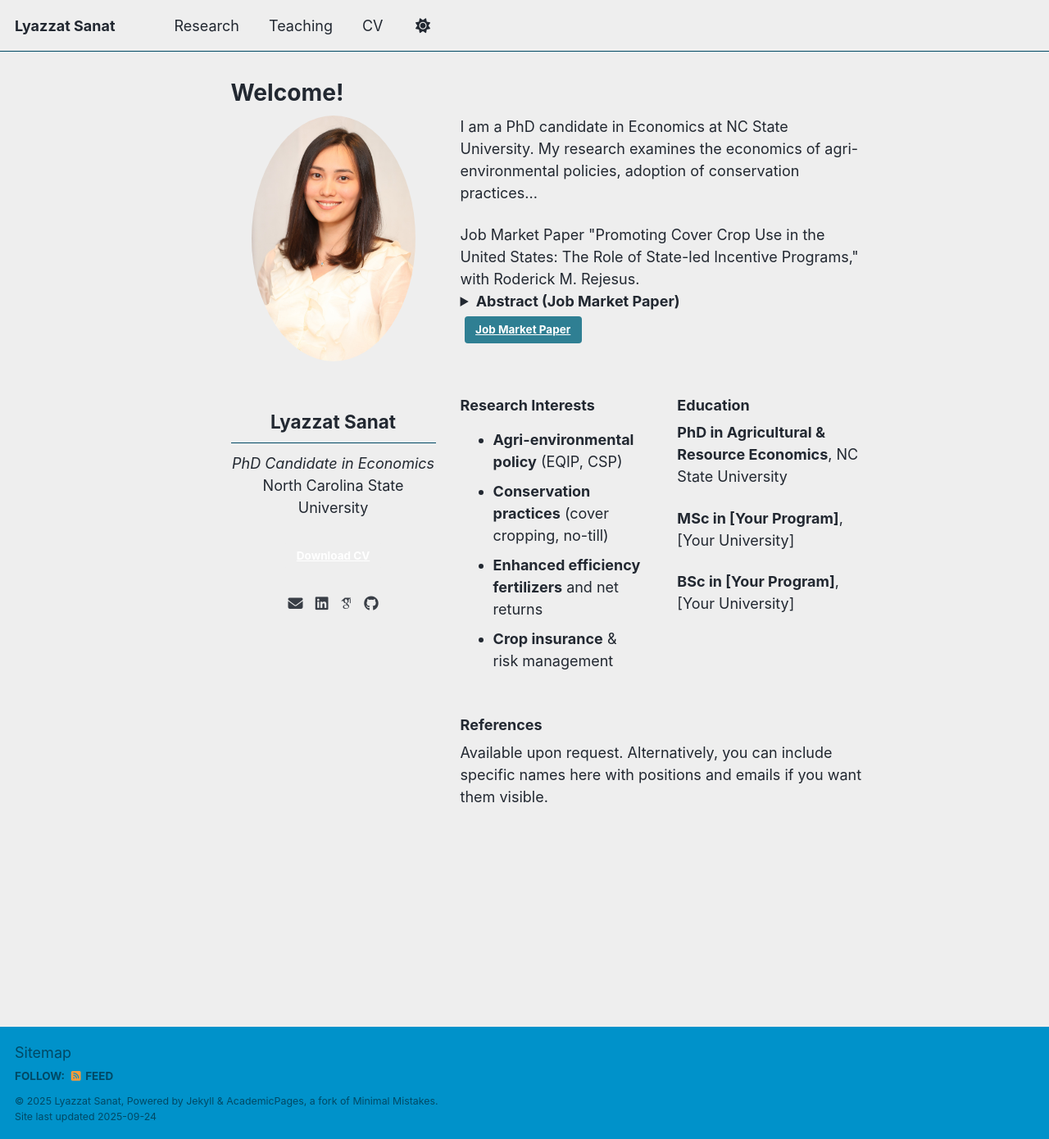
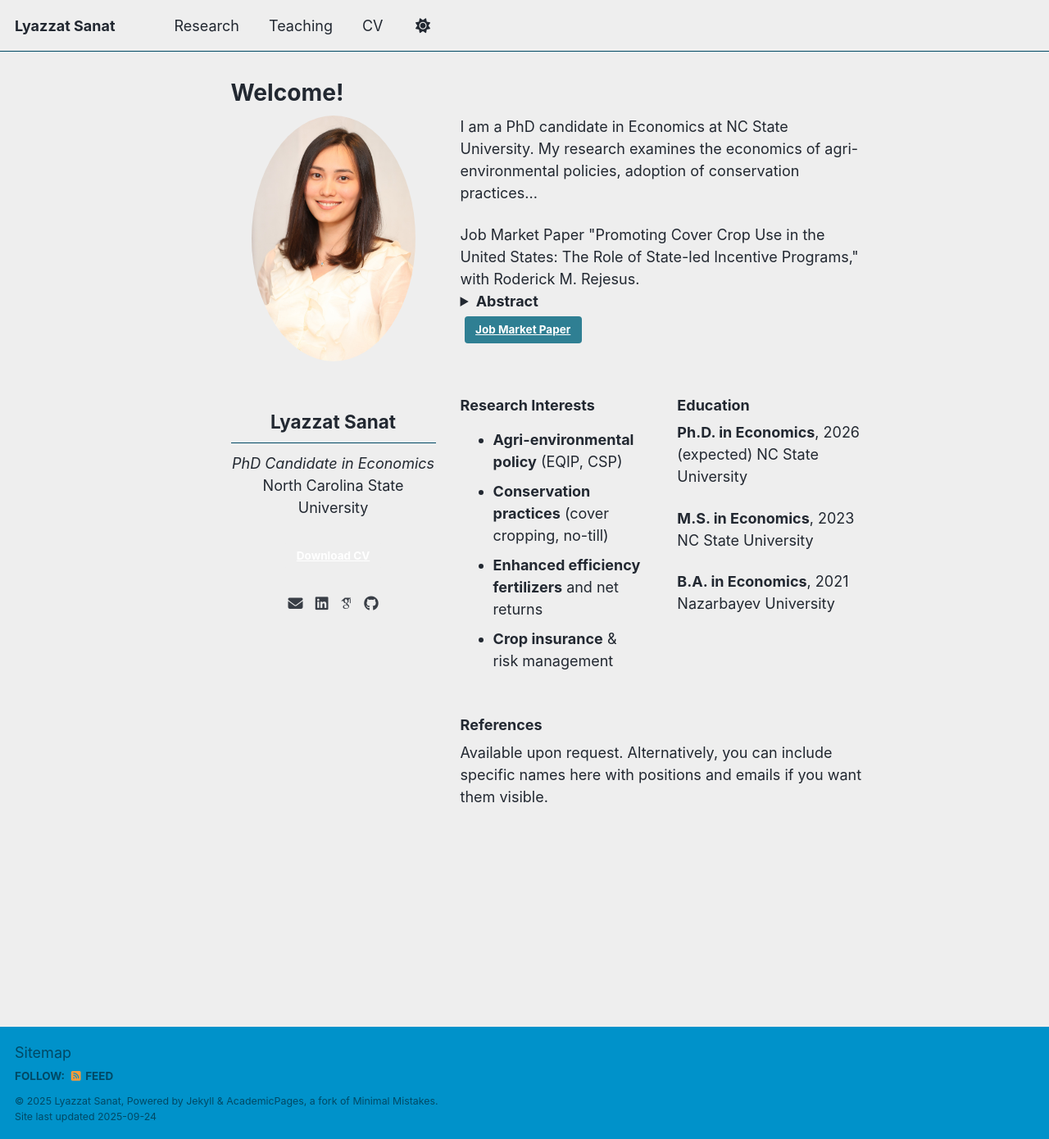
Before and after one commit to lyazzatsanat/lyazzatsanat.github.io, a Jekyll site: the page built from _pages/about.md, in a window 1280 px wide and 1390 px high. Shown: the whole window at 82% size. Built offline with Jekyll 4.4.1, drawn with Linux system fonts in a browser that asks for light colours; some web fonts are replaced; a script that is not in the unit is left out.

Commit message:
Update about.md

```diff
--- a/_pages/about.md
+++ b/_pages/about.md
@@ -40,7 +40,7 @@ Job Market Paper
 "Promoting Cover Crop Use in the United States: The Role of State-led Incentive Programs," with Roderick M. Rejesus.
   <!-- Collapsible Abstract -->
   <details>
-    <summary style="cursor: pointer; font-weight: bold;">Abstract (Job Market Paper)</summary>
+    <summary style="cursor: pointer; font-weight: bold;">Abstract</summary>
     <p style="margin-top:10px;">
       [This study examines the role of state-led conservation programs in promoting cover crop adoption in the United
 States (US). Utilizing county-level satellite data on cover crop acres from 16 US states between 2005 and 2020, our study
@@ -73,9 +73,12 @@ programs are flexibly designed and tailored to local needs. Nonetheless, program
     <!-- Education -->
     <div style="flex: 1; min-width: 200px;">
       <h3>Education</h3>
-      <p><b>PhD in Agricultural & Resource Economics</b>, NC State University</p>
-      <p><b>MSc in [Your Program]</b>, [Your University]</p>
-      <p><b>BSc in [Your Program]</b>, [Your University]</p>
+      <p><b>Ph.D. in Economics</b>, 2026 (expected)
+      NC State University</p>
+      <p><b>M.S. in Economics</b>, 2023
+      NC State University</p>
+      <p><b>B.A. in Economics</b>, 2021
+      Nazarbayev University</p>
     </div>
   </div>
 
```
